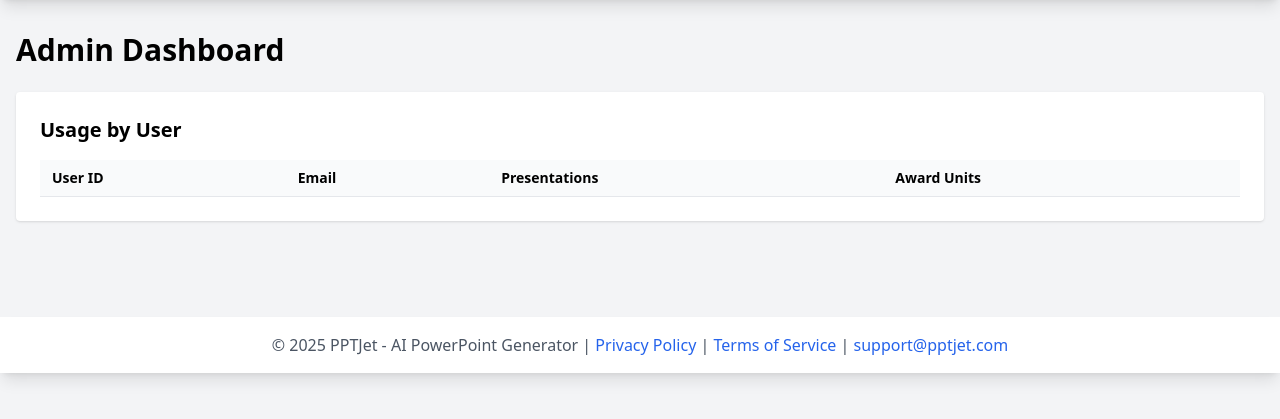
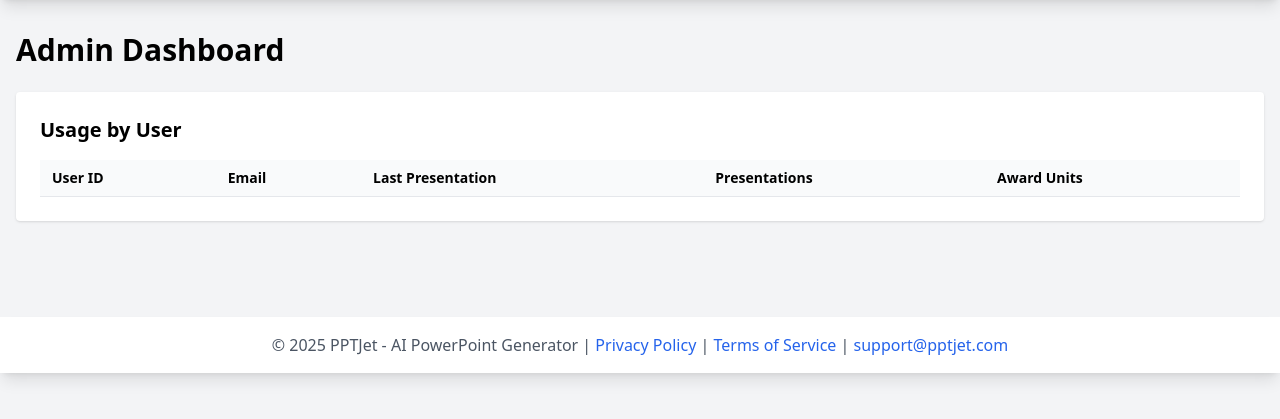
Before and after one commit to techanyday/pptjetz, a Flask app: page /admin in a window 1280 px wide. Shown: the part 64-483 px from the top of the page. Run offline with Flask 3, Linux system fonts and the light colour scheme; a user stored in the database is signed in; tables that the repository leaves empty hold one stand-in row (values such as "Sample post"); data that the repository does not hold is empty; some libraries are stand-ins or nearby versions.

Commit message:
Show last presentation date on admin dashboard

```diff
--- a/app/routes.py
+++ b/app/routes.py
@@ -767,13 +767,25 @@ def admin_usage():
     # Aggregate usage by user
     from sqlalchemy import func
     usage = (
-        db.session.query(User.id, User.email, func.count(PresentationLog.id))
+        db.session.query(
+            User.id,
+            User.email,
+            func.count(PresentationLog.id).label('presentations'),
+            func.max(PresentationLog.created_at).label('last_date')
+        )
         .join(PresentationLog, PresentationLog.user_id == User.id)
         .group_by(User.id)
         .all()
     )
+
     usage_data = [
-        {"user_id": u[0], "email": u[1], "presentations": u[2]} for u in usage
+        {
+            "user_id": u.id,
+            "email": u.email,
+            "presentations": u.presentations,
+            "last_date": u.last_date.strftime('%Y-%m-%d') if u.last_date else 'N/A'
+        }
+        for u in usage
     ]
     return jsonify({"usage": usage_data})
 
--- a/app/templates/admin/dashboard.html
+++ b/app/templates/admin/dashboard.html
@@ -12,6 +12,7 @@
             <tr class="border-b bg-gray-50">
                 <th class="py-2 px-3">User ID</th>
                 <th class="py-2 px-3">Email</th>
+                <th class="py-2 px-3">Last Presentation</th>
                 <th class="py-2 px-3">Presentations</th>
                 <th class="py-2 px-3">Award Units</th>
             </tr>
@@ -35,6 +36,7 @@ async function loadUsage() {
         tr.innerHTML = `
             <td class="py-2 px-3">${u.user_id}</td>
             <td class="py-2 px-3">${u.email}</td>
+            <td class="py-2 px-3">${u.last_date}</td>
             <td class="py-2 px-3">${u.presentations}</td>
             <td class="py-2 px-3">
                 <input type="number" min="1" value="1" class="w-16 border rounded mr-2" id="units-${u.user_id}">
```
